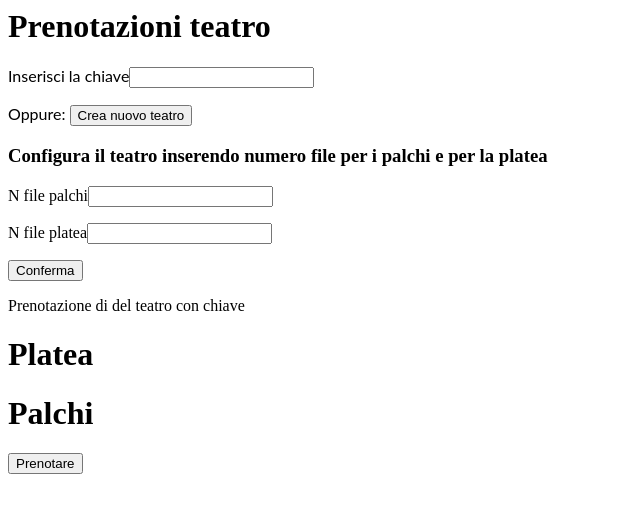
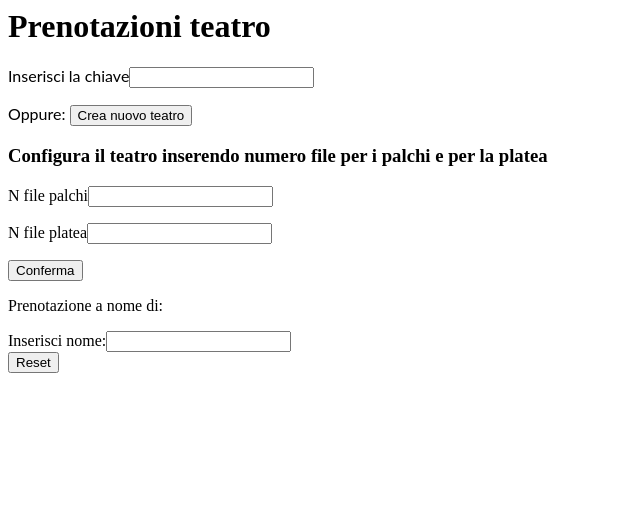
Before and after one commit to Bakko000/SSW_Project, an Angular app: page / in a window 1280 px wide. Both pictures are taken after a click on the button "Crea nuovo teatro". Shown: the top 512 px of the page, without its empty margins (0-640 px from the left). Built offline with nearby package versions, Linux system fonts and the light colour scheme.

Commit message:
7 files modified

```diff
--- a/src/app/app.component.html
+++ b/src/app/app.component.html
@@ -1,5 +1,5 @@
 <h1>Prenotazioni teatro</h1>
-<div *ngIf="chiave=='' && prenotazioni!=''">
+<div *ngIf="chiave=='' && !clicked">
 <p>
   <label for="chiave">Inserisci la chiave</label>
   <input #chiave (keyup.enter)="Login(chiave.value);chiave.value=''" />
--- a/src/app/nominativo/nominativo.component.html
+++ b/src/app/nominativo/nominativo.component.html
@@ -1,7 +1,7 @@
-<div *ngIf="chiave!='' && prenotazione==''">
+<div *ngIf="chiave!='' && bookerid==''">
 <p>Prenotazione a nome di:</p>
 <label for="nominativo">Inserisci nome:</label><input #nominativo (keyup.enter)="Prenota(nominativo.value);nominativo.value=''" />
 <br />
 <button (click)="Reset()">Reset</button>
 </div>
-<app-prenotazione [prenotazione]="prenotazione" [chiave]="chiave"></app-prenotazione>
+<app-prenotazione [bookerid]="bookerid" [chiave]="chiave"></app-prenotazione>
--- a/src/app/nominativo/nominativo.component.ts
+++ b/src/app/nominativo/nominativo.component.ts
@@ -1,4 +1,4 @@
-import { Component, Input, Output, OnInit } from '@angular/core';
+import { Component, Input, OnInit } from '@angular/core';
 
 @Component({
   selector: 'app-nominativo',
@@ -8,13 +8,13 @@ import { Component, Input, Output, OnInit } from '@angular/core';
 export class NominativoComponent implements OnInit {
 
   @Input() chiave: string;
-  @Output() prenotazione: string ='';
+  @Input() bookerid: string ='';
 
   constructor() { }
 
   Prenota(nominativo: string) {
-    this.prenotazione = nominativo;
-    console.log("Accesso alla prenotazione a nome di: " + this.prenotazione);
+    this.bookerid = nominativo;
+    console.log("Accesso alla prenotazione a nome di: " + this.bookerid);
   }
 
   Reset(){
--- a/src/app/nuovoteatro/nuovoteatro.component.html
+++ b/src/app/nuovoteatro/nuovoteatro.component.html
@@ -1,9 +1,9 @@
-<div *ngIf="clicked && prenotazione!=''">
+<div *ngIf="clicked">
 <h3>Configura il teatro inserendo numero file per i palchi e per la platea</h3>
 <form>
   <p><label for="filepalchi">N file palchi</label><input [(ngModel)]="filepalchi" name="filepalchi"></p>
   <p><label for="fileplatea">N file platea</label><input [(ngModel)]="fileplatea" name="fileplatea"></p>
   <button (click)="CreateTheatre()">Conferma</button>
 </form>
-<app-prenotazione [prenotazione]="prenotazione" [chiave]="chiave"></app-prenotazione>
 </div>
+<app-nominativo [bookerid]="bookerid" [chiave]="chiave"></app-nominativo>
--- a/src/app/nuovoteatro/nuovoteatro.component.ts
+++ b/src/app/nuovoteatro/nuovoteatro.component.ts
@@ -13,12 +13,14 @@ export class NuovoTeatroComponent implements OnInit {
 
   @Input() clicked: boolean;
   @Input() chiave: string;
-  @Input() prenotazione: string;
+  @Input() bookerid: string='';
 
   constructor(private db: DbService) {}
 
   public newTheatre() {
     this.clicked = true;
+    console.log(this.clicked);
+    console.log(this.bookerid);
     const output = <HTMLElement>document.getElementById("output");
     /* this.db.newKey()
     .subscribe({
@@ -38,22 +40,25 @@ export class NuovoTeatroComponent implements OnInit {
   fileplatea: string;
   nposti: number = 10;
 
-  public CreateTheatre() {
+   public CreateTheatre() {
 
-       var NuovoTeatro = new Teatro([],[],this.nposti, parseInt(this.fileplatea), this.nposti, parseInt(this.filepalchi));
+      /* var NuovoTeatro = new Teatro([],[],this.nposti, parseInt(this.fileplatea), this.nposti, parseInt(this.filepalchi));
 
        console.log("Creato un nuovo teatro di " + NuovoTeatro.nfilepalchi + " file per i palchi e di " + NuovoTeatro.nfileplatea + " file per la platea");
+       console.log(this.clicked);
+       console.log(this.chiave);
+       console.log(this.bookerid);
 
       var NuovaplateaPrenotazione = new MostraTeatro(NuovoTeatro.platea, 'platea');
       var NuovapalchiPrenotazione = new MostraTeatro(NuovoTeatro.palchi, 'palchi');
 
-       console.log(NuovoTeatro);
+       console.log(NuovoTeatro); */
+       console.log(this.clicked);
+       console.log(this.bookerid);
+
 
   }
 
-  ngOnInit() {
-    console.log(this.clicked);
-
-  }
+  ngOnInit() {}
 
 }
--- a/src/app/prenotazione/prenotazione.component.html
+++ b/src/app/prenotazione/prenotazione.component.html
@@ -1,8 +1,5 @@
-<div *ngIf="prenotazione!=''">
-<p>Prenotazione di {{prenotazione}} del teatro con chiave {{chiave}}</p>
-
-   <!-- <button value={{posto}} (click)="mostraNome($event)" *ngFor="let posto of prenotazioni; let indexOfelement=index;">P{{indexOfelement+1}}</button> -->
-
+<div *ngIf="this.bookerid!='' && !this.clicked">
+<p>Prenotazione di {{bookerid}} del teatro con chiave {{chiave}}</p>
 <div id="platea"><h1>Platea</h1></div>
 <div id="palchi"><h1>Palchi</h1></div>
 <p id="nome"></p>
```
Also changed, not shown: src/app/prenotazione/prenotazione.component.ts (+12 -1 lines).
